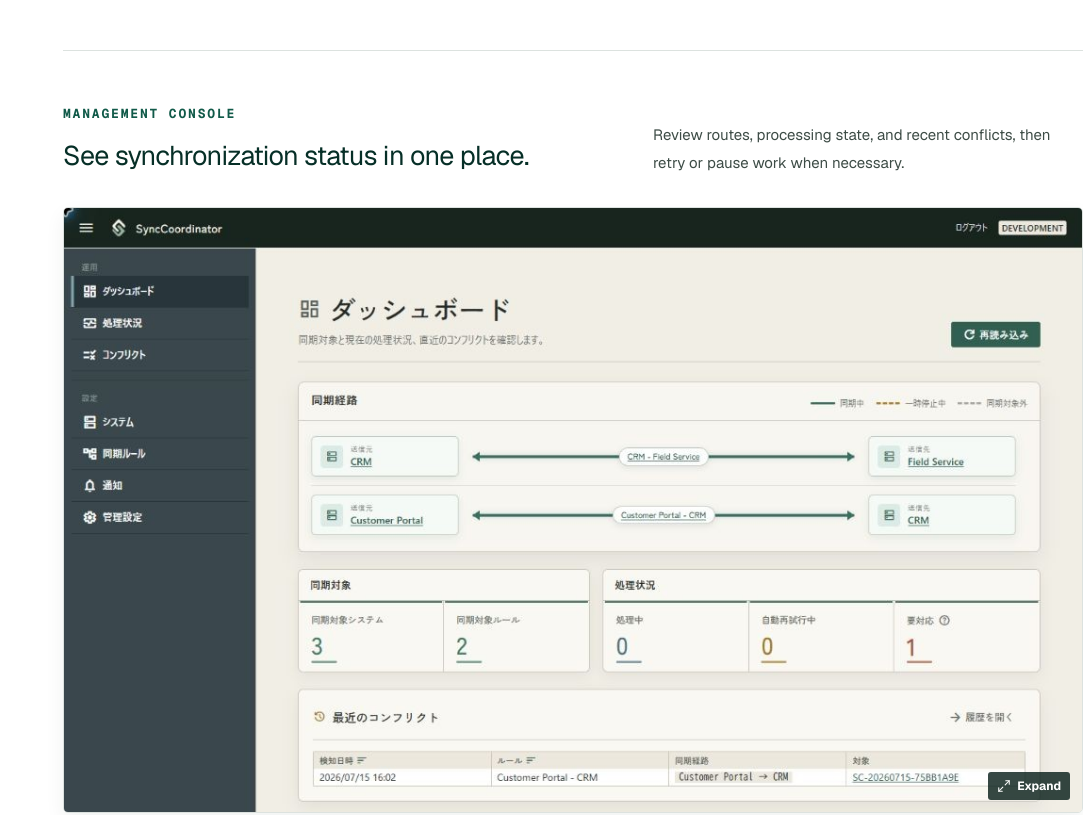
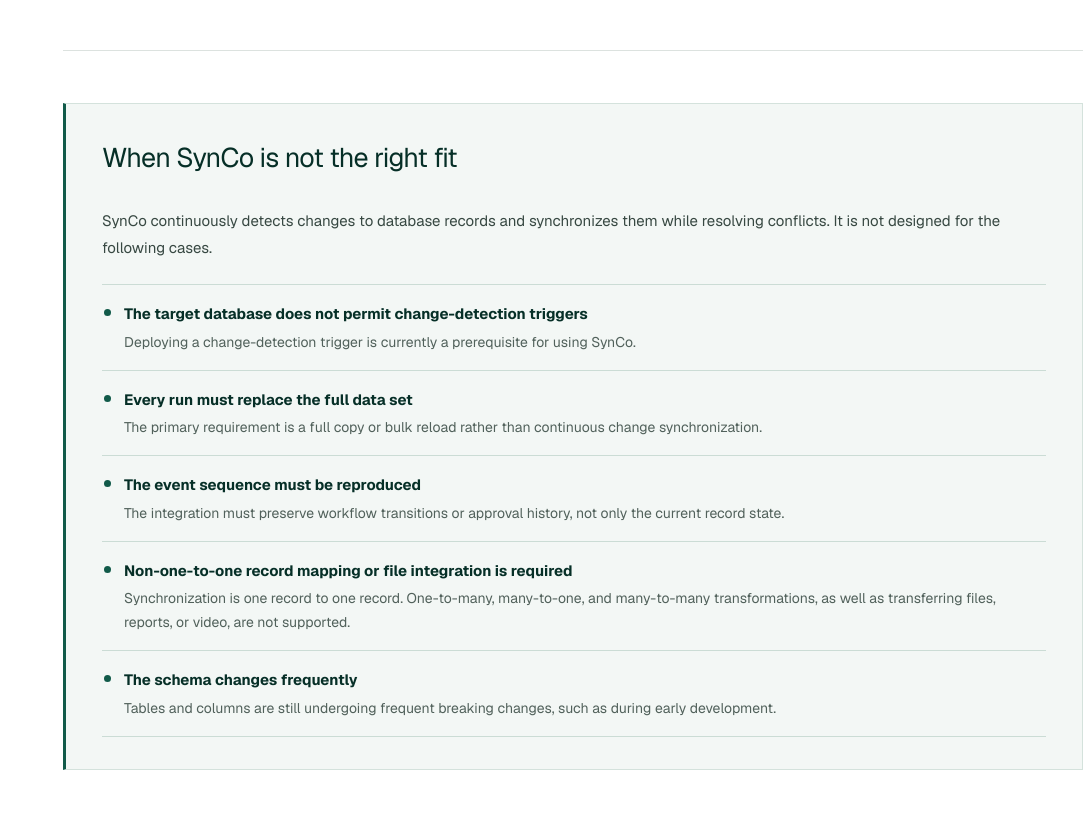
Before and after one commit to clavisflow/SyncCoordinator-Site, a Next.js app: page /en/overview in a window 1280 px wide. Shown: the part 2142-2957 px from the top of the page, without its empty margins (197-1280 px from the left). Built offline with nearby package versions, Linux system fonts and the light colour scheme; no server answers.

Commit message:
docs: clarify SynCo suitability and add debug config

```diff
--- a/app/en/overview/page.tsx
+++ b/app/en/overview/page.tsx
@@ -46,6 +46,29 @@
   {
     title: "Support customer-specific schemas",
     text: "Let system integrators and software vendors manage customer-specific database schemas and code sets as mappings.",
+  },
+] as const;
+
+const unsuitableCases = [
+  {
+    title: "The target database does not permit change-detection triggers",
+    text: "Deploying a change-detection trigger is currently a prerequisite for using SynCo.",
+  },
+  {
+    title: "Every run must replace the full data set",
+    text: "The primary requirement is a full copy or bulk reload rather than continuous change synchronization.",
+  },
+  {
+    title: "The event sequence must be reproduced",
+    text: "The integration must preserve workflow transitions or approval history, not only the current record state.",
+  },
+  {
+    title: "Non-one-to-one record mapping or file integration is required",
+    text: "Synchronization is one record to one record. One-to-many, many-to-one, and many-to-many transformations, as well as transferring files, reports, or video, are not supported.",
+  },
+  {
+    title: "The schema changes frequently",
+    text: "Tables and columns are still undergoing frequent breaking changes, such as during early development.",
   },
 ] as const;
 
@@ -140,6 +163,25 @@
           </div>
         </section>
 
+        <section className="overviewScope" aria-labelledby="overview-scope">
+          <div>
+            <h2 id="overview-scope">When SynCo is not the right fit</h2>
+          </div>
+          <div className="overviewScopeText">
+            <p>
+              SynCo continuously detects changes to database records and synchronizes them while resolving conflicts. It is not designed for the following cases.
+            </p>
+            <ul className="overviewScopeList">
+              {unsuitableCases.map((item) => (
+                <li key={item.title}>
+                  <strong>{item.title}</strong>
+                  <span>{item.text}</span>
+                </li>
+              ))}
+            </ul>
+          </div>
+        </section>
+
         <section className="overviewConsole" aria-labelledby="overview-console">
           <div className="overviewConsoleHeading">
             <div>
--- a/app/globals.css
+++ b/app/globals.css
@@ -2393,8 +2393,8 @@
 
 .overviewScope {
   display: grid;
-  grid-template-columns: minmax(220px, .7fr) 1.3fr;
-  gap: 46px;
+  grid-template-columns: 1fr;
+  gap: 26px;
   margin-top: 52px;
   padding: 32px 36px;
   background: var(--green-50);
@@ -2402,8 +2402,6 @@
   border-left: 3px solid var(--green-800);
 }
 
-.overviewScope .eyebrow { margin-bottom: 9px; }
-
 .overviewScopeText {
   color: #374842;
   font-size: 15px;
@@ -2412,6 +2410,45 @@
 
 .overviewScopeText p { margin: 0; }
 .overviewScopeText p + p { margin-top: 12px; }
+
+.overviewScopeList {
+  display: grid;
+  gap: 0;
+  margin: 22px 0 0;
+  padding: 0;
+  list-style: none;
+  border-top: 1px solid #cbdcd5;
+}
+
+.overviewScopeList li {
+  position: relative;
+  display: grid;
+  gap: 3px;
+  padding: 15px 0 15px 22px;
+  border-bottom: 1px solid #cbdcd5;
+}
+
+.overviewScopeList li::before {
+  position: absolute;
+  top: 24px;
+  left: 2px;
+  width: 7px;
+  height: 7px;
+  content: "";
+  background: var(--green-800);
+  border-radius: 50%;
+}
+
+.overviewScopeList strong {
+  color: var(--green-950);
+  font-size: 15px;
+}
+
+.overviewScopeList span {
+  color: #51615b;
+  font-size: 14px;
+  line-height: 1.7;
+}
 
 .overviewNext {
   padding: 52px 0 12px;
--- a/app/overview/page.tsx
+++ b/app/overview/page.tsx
@@ -46,6 +46,29 @@
   {
     title: "顧客ごとの構成に対応する",
     text: "SI・パッケージ提供者が、顧客ごとのDB構成やコード体系をマッピングとして管理するケース。",
+  },
+] as const;
+
+const unsuitableCases = [
+  {
+    title: "対象DBに変更検知Triggerを追加できない",
+    text: "現在のSynCoでは、変更検知用Triggerを配備できることが導入条件です。",
+  },
+  {
+    title: "定期的に全件を洗い替えたい",
+    text: "差分同期ではなく、毎回の全件コピーや一括再投入が主目的のケース。",
+  },
+  {
+    title: "イベントの経過を連携したい",
+    text: "承認フローなど、レコードの現在値ではなく状態遷移の順序や履歴を再現したいケース。",
+  },
+  {
+    title: "1対1以外のレコード変換やファイル連携が必要",
+    text: "同期単位は1レコード対1レコードです。1対多・多対1・多対多の変換や、ファイル・帳票・動画の連携には対応していません。",
+  },
+  {
+    title: "スキーマ変更が頻繁に発生する",
+    text: "開発初期など、テーブルやカラムの破壊的変更が継続的に発生する環境。",
   },
 ] as const;
 
@@ -140,6 +163,25 @@
           </div>
         </section>
 
+        <section className="overviewScope" aria-labelledby="overview-scope">
+          <div>
+            <h2 id="overview-scope">SynCoが適していないケース</h2>
+          </div>
+          <div className="overviewScopeText">
+            <p>
+              SynCoは、データベースレコードの変更を継続的に検知し、競合を解決しながら同期するための製品です。次のようなケースには適していません。
+            </p>
+            <ul className="overviewScopeList">
+              {unsuitableCases.map((item) => (
+                <li key={item.title}>
+                  <strong>{item.title}</strong>
+                  <span>{item.text}</span>
+                </li>
+              ))}
+            </ul>
+          </div>
+        </section>
+
         <section className="overviewConsole" aria-labelledby="overview-console">
           <div className="overviewConsoleHeading">
             <div>
```
